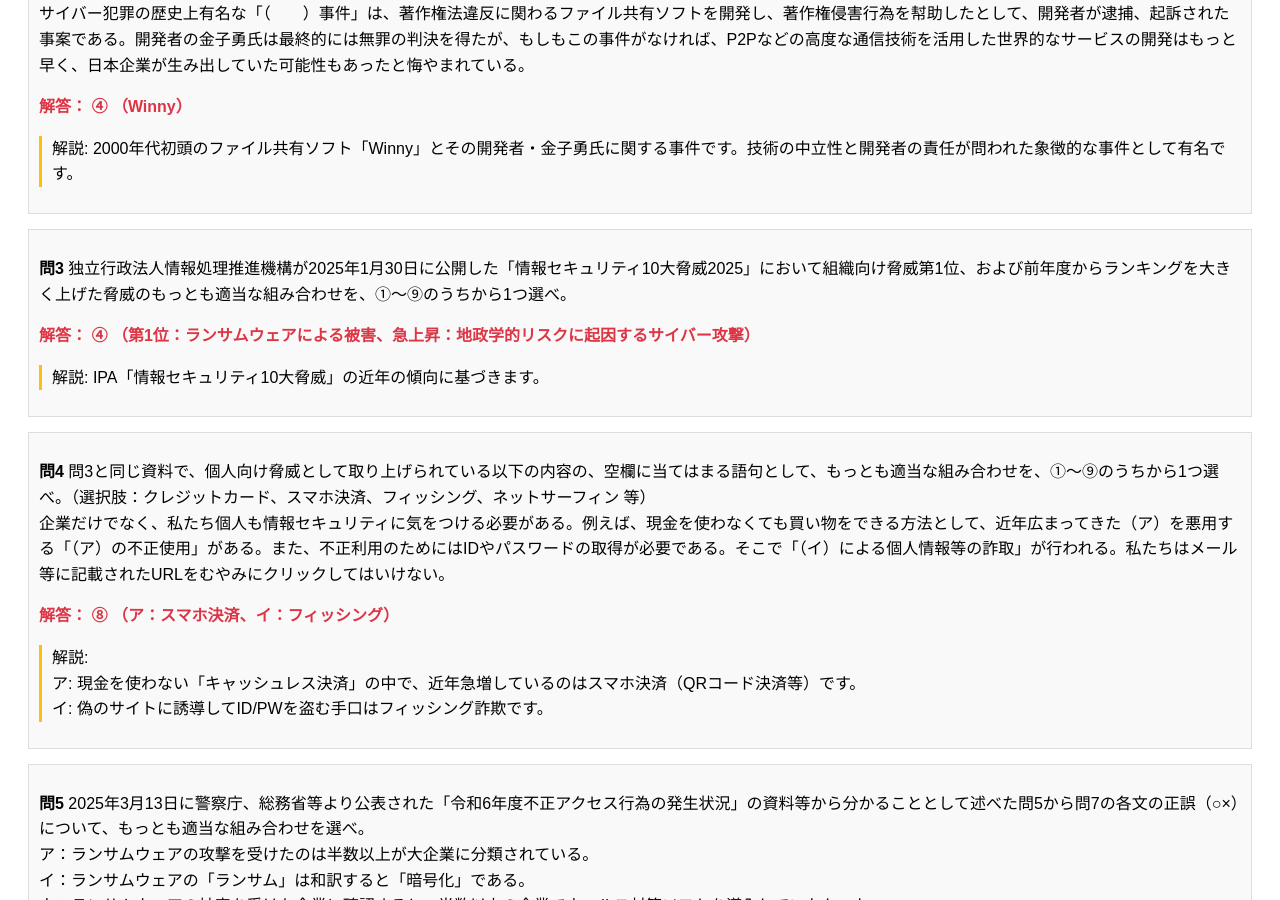
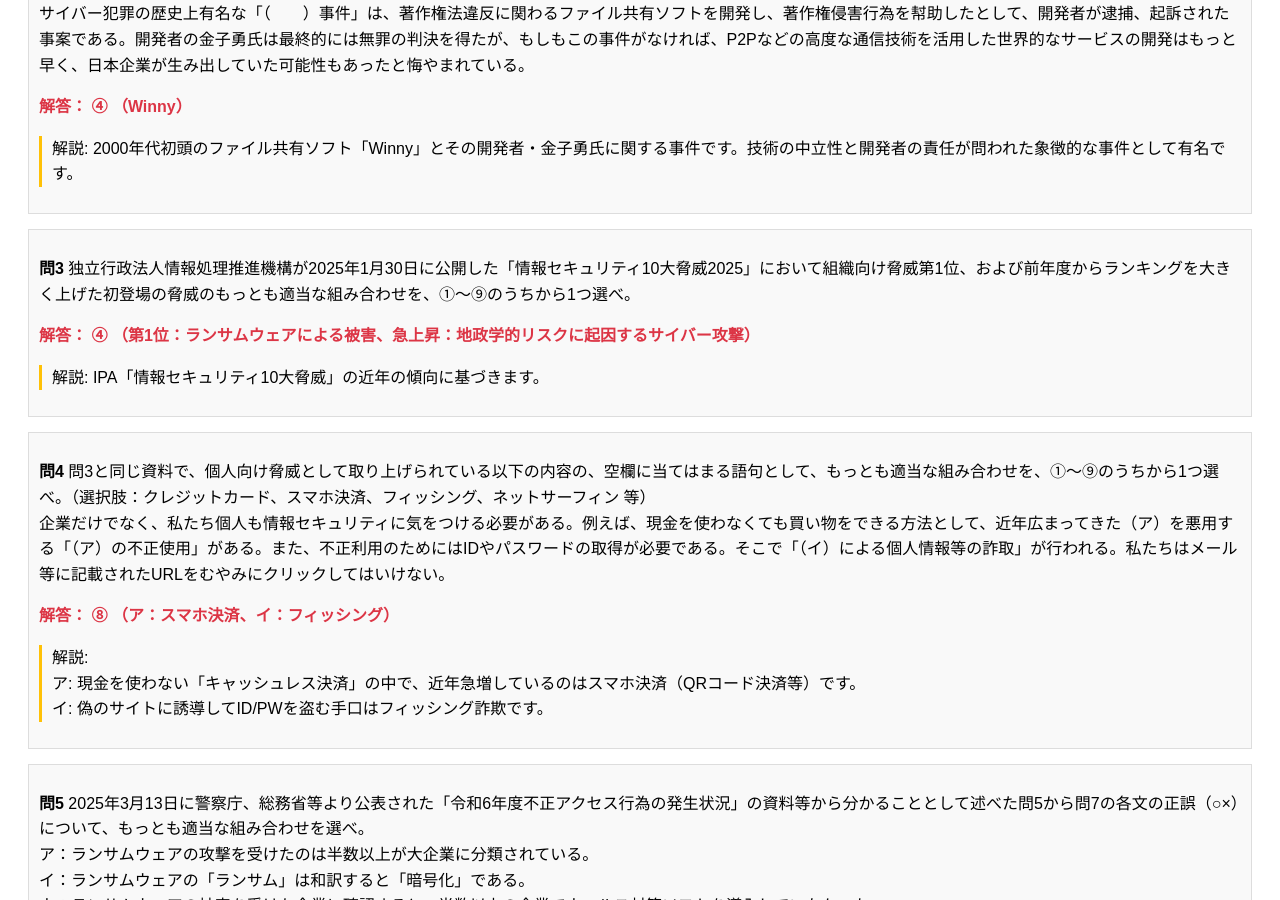
Before and after one commit to mikatah/mikatah.github.io, a Jekyll site: the page joho/2025_2_kaisetsu.html, which Jekyll copies as it is, in a window 1280 px wide and 900 px high, scrolled down 605 px. Built offline with Jekyll 4.4.1, drawn with Linux system fonts in a browser that asks for light colours; some of the changed text lies outside the part shown.

Commit message:
Update 2025_2_kaisetsu.html

```diff
--- a/joho/2025_2_kaisetsu.html
+++ b/joho/2025_2_kaisetsu.html
@@ -80,7 +80,7 @@
     </div>
 
     <div class="question">
-        <p><strong>問3</strong> 独立行政法人情報処理推進機構が2025年1月30日に公開した「情報セキュリティ10大脅威2025」において組織向け脅威第1位、および前年度からランキングを大きく上げた脅威のもっとも適当な組み合わせを、①～⑨のうちから1つ選べ。</p>
+        <p><strong>問3</strong> 独立行政法人情報処理推進機構が2025年1月30日に公開した「情報セキュリティ10大脅威2025」において組織向け脅威第1位、および前年度からランキングを大きく上げた初登場の脅威のもっとも適当な組み合わせを、①～⑨のうちから1つ選べ。</p>
         <p class="answer">解答： ④ （第1位：ランサムウェアによる被害、急上昇：地政学的リスクに起因するサイバー攻撃）</p>
         <div class="explanation">
             <p>解説: IPA「情報セキュリティ10大脅威」の近年の傾向に基づきます。</p>
```
Also changed, not shown: other parts of joho/2025_2_kaisetsu.html (+2 -2 lines).
